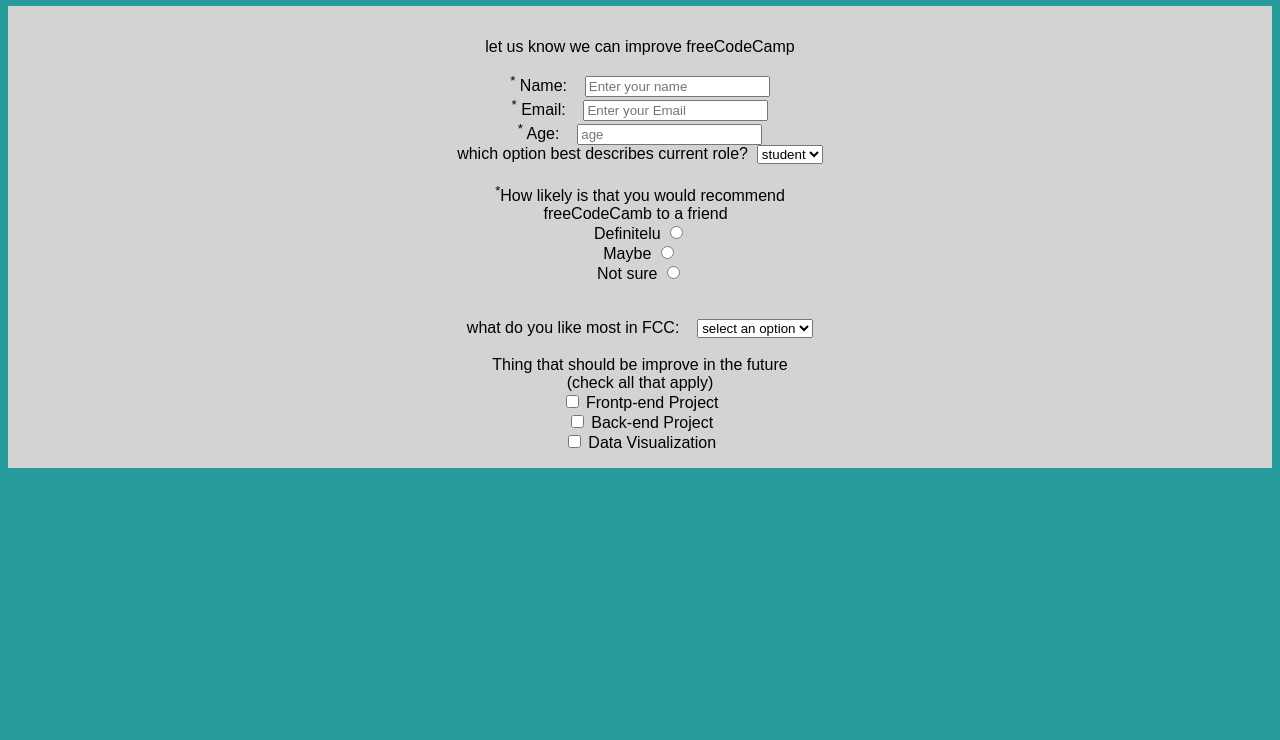
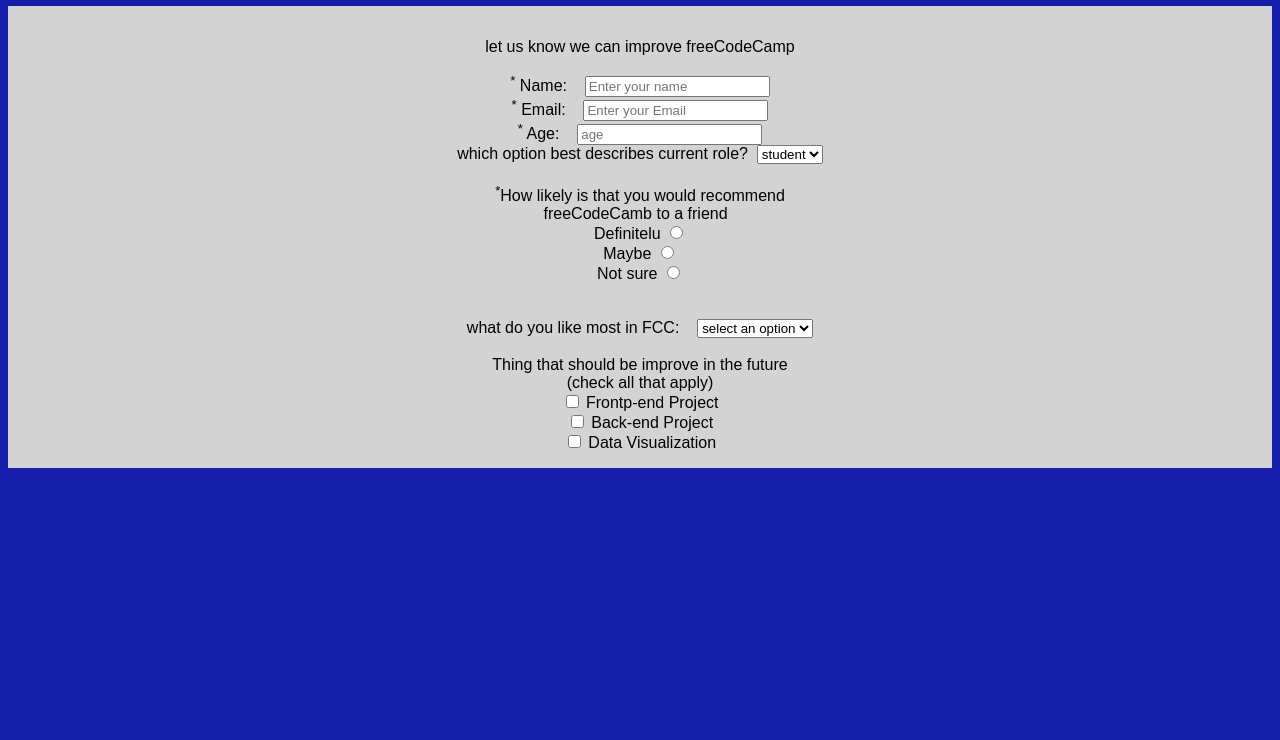
Before and after one commit to FaisalAlmosra/week5-day1-ex1, a plain HTML site: page index.html/index.html in a window 1280 px wide. Shown: the part 60-800 px from the top of the page. Drawn offline with Linux system fonts and the light colour scheme.

Commit message:
faisal al mosra

```diff
--- a/index.html/css.css
+++ b/index.html/css.css
@@ -1,6 +1,6 @@
 body{
     font-family: Arial, Helvetica, sans-serif ;
-    background-color: rgb(39, 155, 155);
+    background-color: rgb(21, 31, 170);
 }
 h1 {
     text-align: center;
```
Also changed, not shown: 1 other file.
